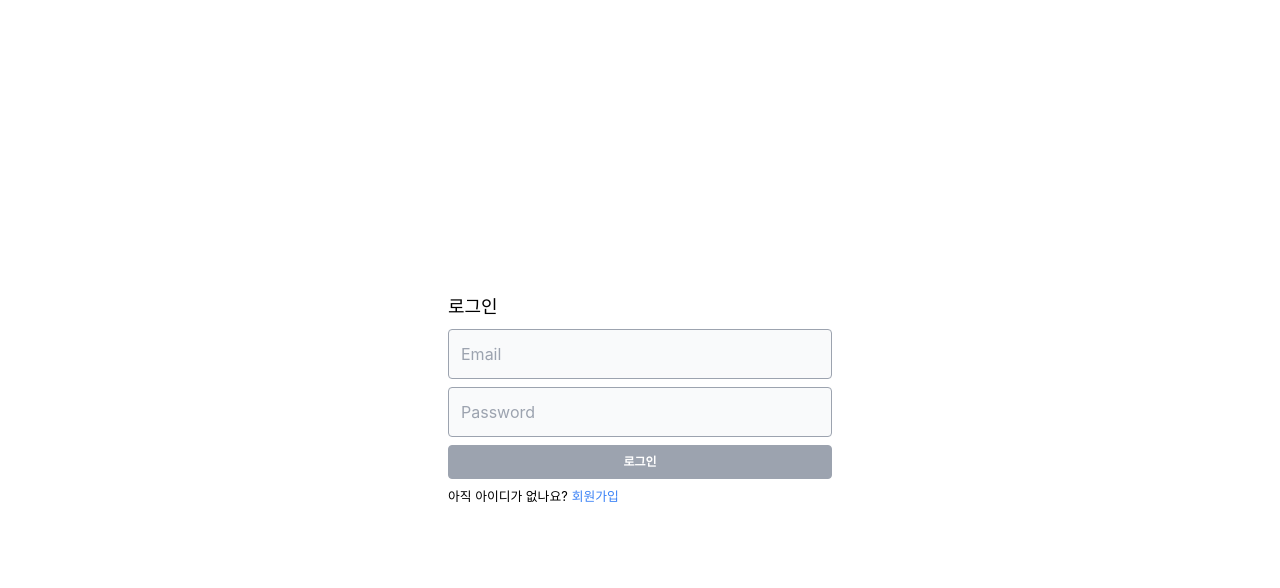
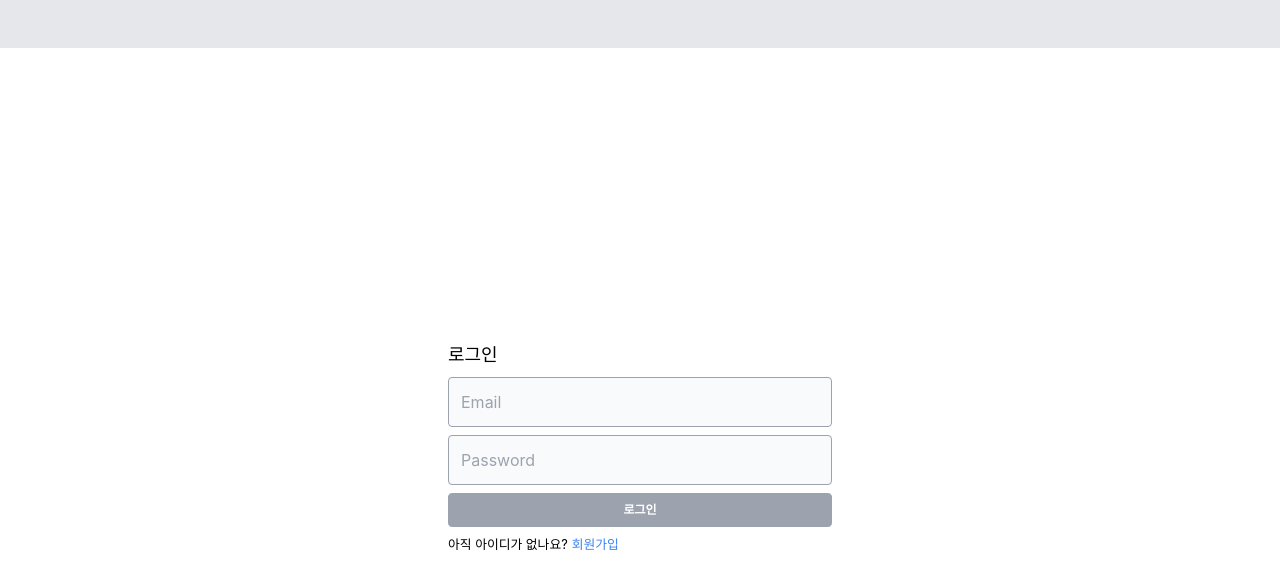
Before and after one commit to quirks91/reddit-clone-deploy, a Next.js app in the folder client/: page /login in a window 1280 px wide. Shown: the top 588 px of the page. Built offline with nearby package versions, Linux system fonts and the light colour scheme; no server answers.

Commit message:
Feat: authRoutes option 수정

```diff
--- a/client/src/pages/_app.tsx
+++ b/client/src/pages/_app.tsx
@@ -9,7 +9,7 @@ import Head from "next/head";
 
 function MyApp({ Component, pageProps }: AppProps) {
   const { pathname } = useRouter();
-  const authRoutes = ["/login", "/register"];
+  const authRoutes = ["/login", "/register", '/'];
   const authRoute = authRoutes.includes(pathname);
   axios.defaults.baseURL = process.env.NEXT_PUBLIC_SERVER_BASE_URL + "/api";
   axios.defaults.withCredentials = true;
@@ -39,8 +39,8 @@ function MyApp({ Component, pageProps }: AppProps) {
         }}
       >
         <AuthProvider>
-          {!authRoute && <NavBar />}
-          <div className={authRoute ? "" : "pt-12 bg-gray-200 min-h-screen"}>
+          {!authRoute && <NavBar setSearchPost={() => console.log()} search={false} />}
+          <div className={"pt-12 bg-gray-200 min-h-screen"}>
             <Component {...pageProps} />
           </div>
         </AuthProvider>
```
